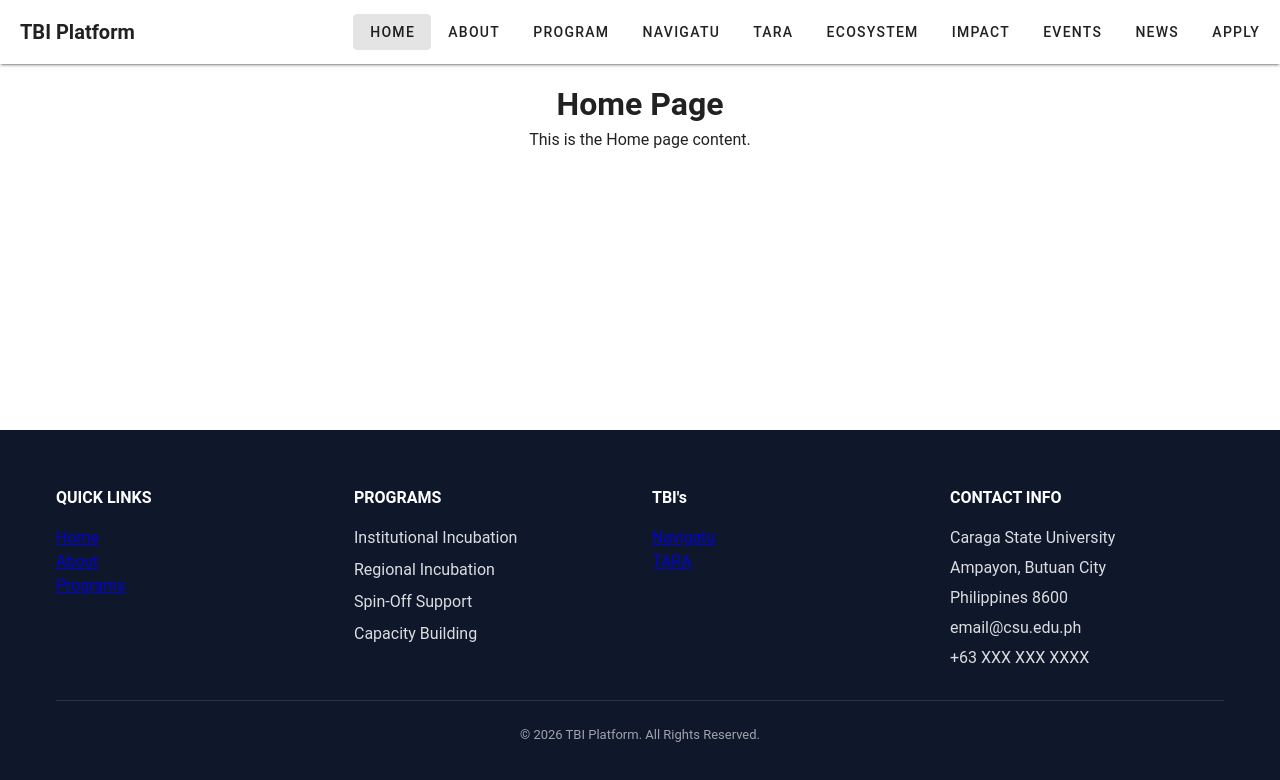
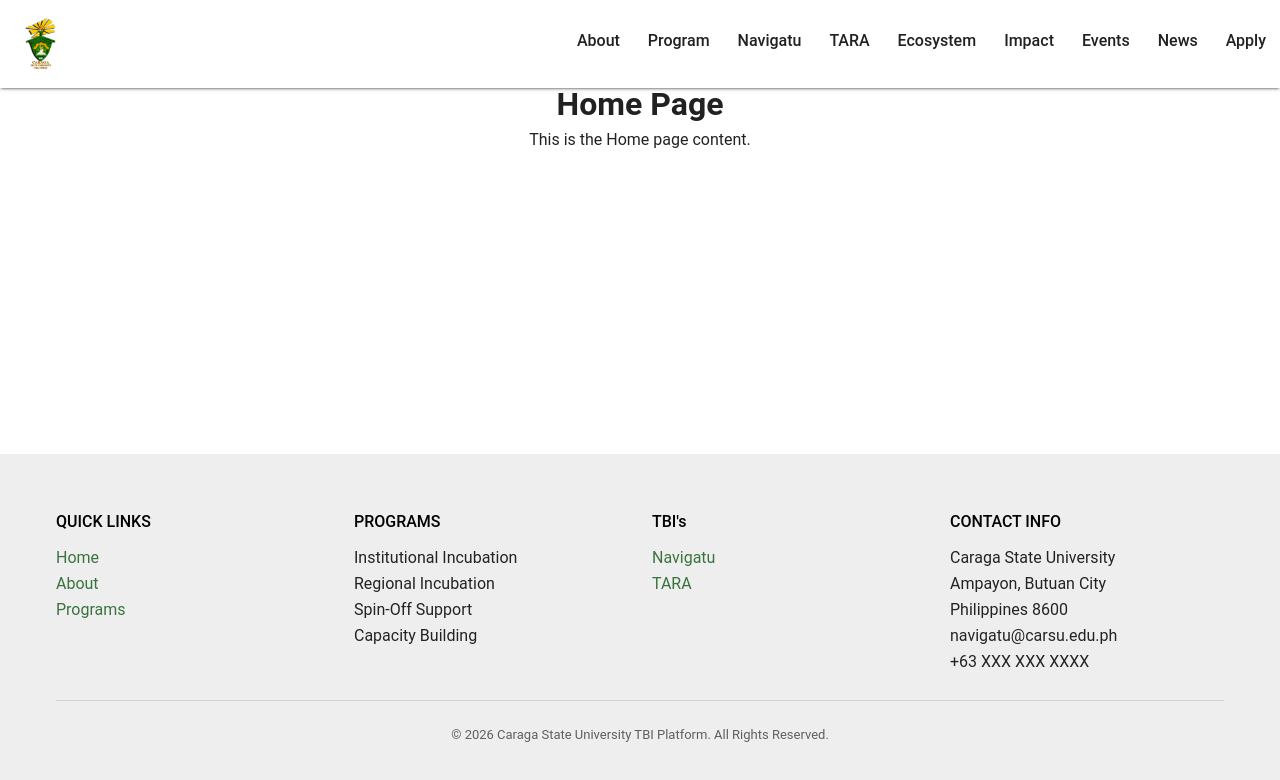
Before and after one commit to antoniogranza/web-tbi, a Vue app: page / in a window 1280 px wide. Shown: the top 780 px of the page. Built offline with nearby package versions, Linux system fonts and the light colour scheme.

Commit message:
feat: modified Navbar and Footer

```diff
--- a/src/components/layout/Footer.vue
+++ b/src/components/layout/Footer.vue
@@ -18,10 +18,10 @@
         <v-col cols="12" md="3">
           <h4 class="footer-heading">PROGRAMS</h4>
 
-          <div class="footer-link">Institutional Incubation</div>
-          <div class="footer-link">Regional Incubation</div>
-          <div class="footer-link">Spin-Off Support</div>
-          <div class="footer-link">Capacity Building</div>
+          <div class="footer-text">Institutional Incubation</div>
+          <div class="footer-text">Regional Incubation</div>
+          <div class="footer-text">Spin-Off Support</div>
+          <div class="footer-text">Capacity Building</div>
         </v-col>
 
 
@@ -41,7 +41,7 @@
           <div class="footer-text">Caraga State University</div>
           <div class="footer-text">Ampayon, Butuan City</div>
           <div class="footer-text">Philippines 8600</div>
-          <div class="footer-text">email@csu.edu.ph</div>
+          <div class="footer-text">navigatu@carsu.edu.ph</div>
           <div class="footer-text">+63 XXX XXX XXXX</div>
         </v-col>
 
@@ -50,7 +50,7 @@
       <v-divider class="my-6" />
 
       <div class="text-center footer-bottom">
-        © {{ year }} TBI Platform. All Rights Reserved.
+        © {{ year }} Caraga State University TBI Platform. All Rights Reserved.
       </div>
 
     </v-container>
@@ -65,28 +65,33 @@ const year = computed(() => new Date().getFullYear());
 
 <style scoped>
 .footer {
-  background-color: #0f172a;
-  color: white;
+  background-color: #EEEEEE;
+  color: black;
 }
 
 .footer-heading {
-  font-weight: 600;
-  margin-bottom: 16px;
+  font-weight: 550;
+  margin-bottom: 12px;
   font-size: 16px;
 }
 
 .footer-link {
-  margin-bottom: 8px;
+  margin-bottom: 2px;
   cursor: pointer;
   opacity: 0.85;
+  color: #1B5E20; /* ⭐ Link color */
+  text-decoration: none;
+  display: inline-block;
+  transition: opacity 0.2s ease, color 0.2s ease;
 }
 
 .footer-link:hover {
   opacity: 1;
+  color: #145214; /* Optional darker hover shade */
 }
 
 .footer-text {
-  margin-bottom: 6px;
+  margin-bottom: 2px;
   opacity: 0.85;
 }
 
--- a/src/components/layout/Navbar.vue
+++ b/src/components/layout/Navbar.vue
@@ -1,38 +1,81 @@
 <script setup>
 const menus = [
-  { name: "Home", path: "/" },
-  { name: "About", path: "/about" },
-  { name: "Program", path: "/program" },
-  { name: "Navigatu", path: "/navigatu" },
-  { name: "TARA", path: "/tara" },
-  { name: "Ecosystem", path: "/ecosystem" },
-  { name: "Impact", path: "/impact" },
-  { name: "Events", path: "/events" },
-  { name: "News", path: "/news" },
-  { name: "Apply", path: "/apply" }
-];
+
+  { name: 'About', path: '/about' },
+  { name: 'Program', path: '/program' },
+  { name: 'Navigatu', path: '/navigatu' },
+  { name: 'TARA', path: '/tara' },
+  { name: 'Ecosystem', path: '/ecosystem' },
+  { name: 'Impact', path: '/impact' },
+  { name: 'Events', path: '/events' },
+  { name: 'News', path: '/news' },
+  { name: 'Apply', path: '/apply' },
+]
 </script>
 
 <template>
-  <v-app-bar app elevation="2">
-
-    <v-toolbar-title class="font-weight-bold">
-      TBI Platform
-    </v-toolbar-title>
+  <v-app-bar app elevation="2" class="py-3">
+    <v-toolbar-title>
+  <router-link to="/" class="logo-link">
+    <img src="@/assets/csulogo.png" class="navbar-logo" alt="TBI Logo" />
+  </router-link>
+</v-toolbar-title>
 
     <v-spacer />
 
-    <v-btn
-      v-for="menu in menus"
-      :key="menu.path"
-      text
-      :to="menu.path"
-    >
+    <router-link v-for="menu in menus" :key="menu.path" :to="menu.path" class="nav-link">
       {{ menu.name }}
-    </v-btn>
-
+    </router-link>
   </v-app-bar>
 </template>
 
 <style scoped>
+
+.navbar-logo {
+  height: 60px;
+  width: auto;
+  object-fit: contain;
+}
+
+.logo-link {
+  display: flex;
+  align-items: center;
+  text-decoration: none;
+}
+
+.navbar-logo {
+  height: 60px;
+  width: auto;
+  object-fit: contain;
+}
+.nav-link {
+  position: relative;
+  text-decoration: none;
+  color: inherit;
+  margin: 0 14px;
+  font-weight: 500;
+  padding-bottom: 6px; /* space for the bar */
+  transition: color 0.2s ease;
+}
+
+/* Animated bottom bar */
+.nav-link::after {
+  content: '';
+  position: absolute;
+  left: 0;
+  bottom: 0;
+  width: 0%;
+  height: 2px;
+  background-color: #1b5e20;
+  transition: width 0.25s ease;
+}
+
+/* Hover effects */
+.nav-link:hover {
+  color: #1b5e20;
+}
+
+.nav-link:hover::after {
+  width: 100%;
+}
 </style>
--- a/src/main.js
+++ b/src/main.js
@@ -12,6 +12,7 @@ import * as directives from 'vuetify/directives'
 import App from './App.vue'
 import router from './router'
 
+
 const app = createApp(App)
 
 const vuetify = createVuetify({
```
Also changed, not shown: src/assets/csulogo.png (added).
